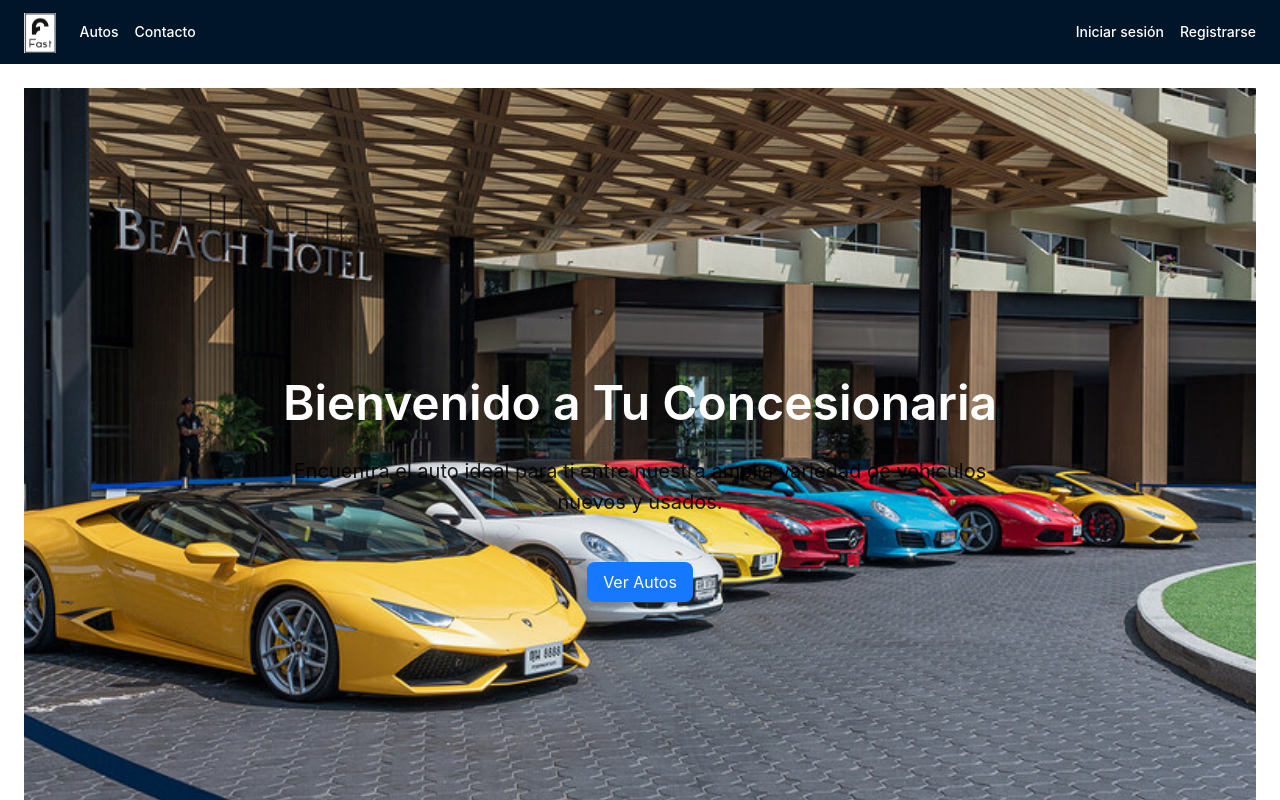
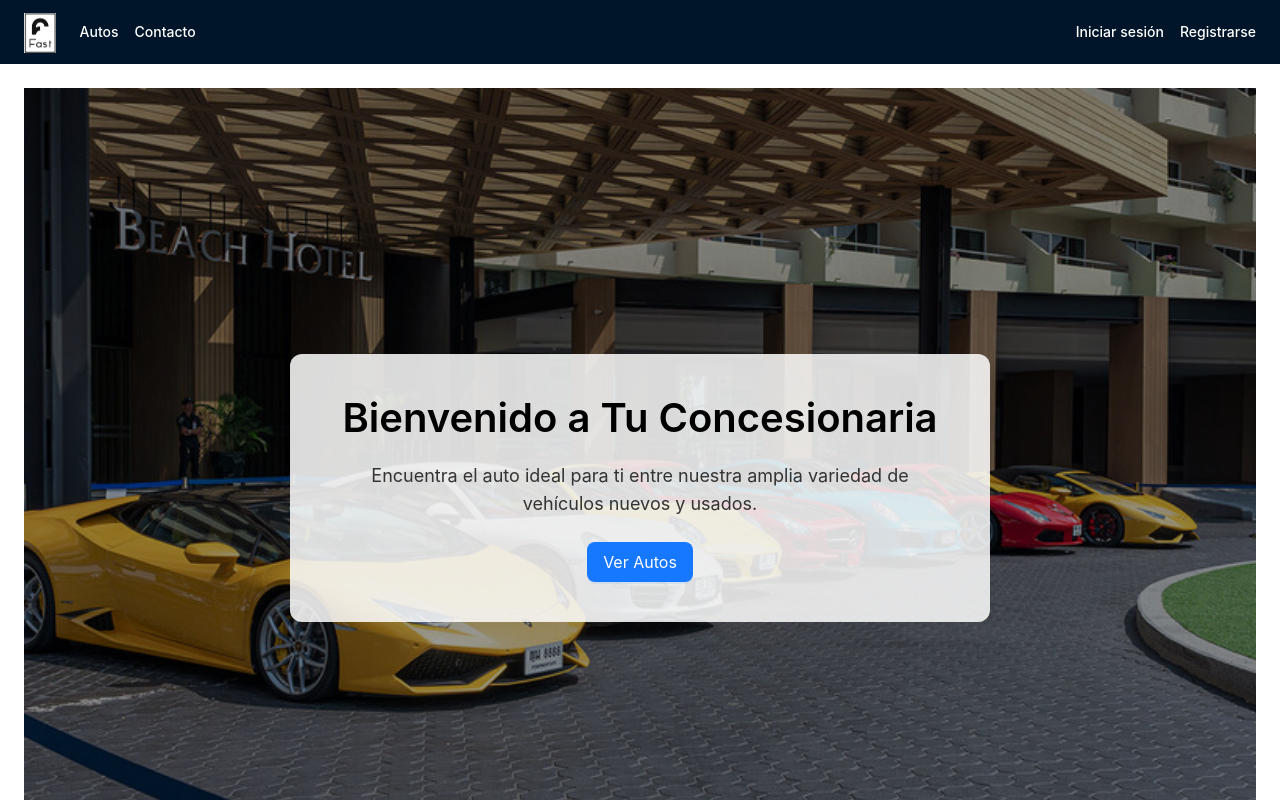
Before and after one commit to KevC17/Frontend-Concesionaria, a React (Vite) app: page / in a window 1280 px wide. Shown: the top 800 px of the page. Built offline with nearby package versions, Linux system fonts and the light colour scheme; no server answers.

Commit message:
Fix: hoomepage

```diff
--- a/src/pages/HomePage.tsx
+++ b/src/pages/HomePage.tsx
@@ -27,24 +27,49 @@ const HomePage = () => {
 
   return (
     <div>
-      {/* Hero seccion con imagen de fondo */}
+      {/* Sección Hero con parallax */}
       <div
         style={{
-          backgroundImage: `url('/hero.jpg')`, // Pon tu imagen en public/hero.jpg
+          backgroundImage: `url('/hero.jpg')`,
+          backgroundAttachment: 'fixed',
           backgroundSize: 'cover',
           backgroundPosition: 'center',
           height: '100vh',
+          position: 'relative',
           display: 'flex',
           justifyContent: 'center',
           alignItems: 'center',
-          flexDirection: 'column',
           textAlign: 'center',
-          color: '#fff',
           padding: '0 20px',
         }}
       >
-        <Title level={1} style={{ color: '#fff', fontSize: '48px' }}>Bienvenido a Tu Concesionaria</Title>
-        <Paragraph style={{ fontSize: 20, maxWidth: 700 }}>
+        {/* Capa oscura sobre la imagen */}
+        <div
+          style={{
+            position: 'absolute',
+            top: 0,
+            left: 0,
+            right: 0,
+            bottom: 0,
+            backgroundColor: 'rgba(0, 0, 0, 0.4)', // Oscurece la imagen
+            zIndex: 1,
+          }}
+        ></div>
+
+        {/* Contenedor de texto opaco */}
+        <div
+          style={{
+            backgroundColor: 'rgba(255, 255, 255, 0.85)', // Fondo blanco opaco
+            padding: '40px',
+            borderRadius: 12,
+            zIndex: 2,
+            maxWidth: 700,
+          }}
+        >
+          <Title level={1} style={{ color: '#000', fontSize: '40px' }}>
+            Bienvenido a Tu Concesionaria
+          </Title>
+          <Paragraph style={{ fontSize: 18, color: '#333' }}>
             Encuentra el auto ideal para ti entre nuestra amplia variedad de vehículos nuevos y usados.
           </Paragraph>
           <div style={{ marginTop: 24 }}>
@@ -53,8 +78,9 @@ const HomePage = () => {
             </Link>
           </div>
         </div>
+      </div>
 
-      {/* Contenido al scrollear */}
+      {/* Contenido principal */}
       <div style={{ padding: '60px 24px' }}>
         <Title level={3}>Autos destacados</Title>
         <Row gutter={[16, 16]} style={{ marginTop: 16 }}>
```
Lines whose indentation alone changed are shown as unchanged.
